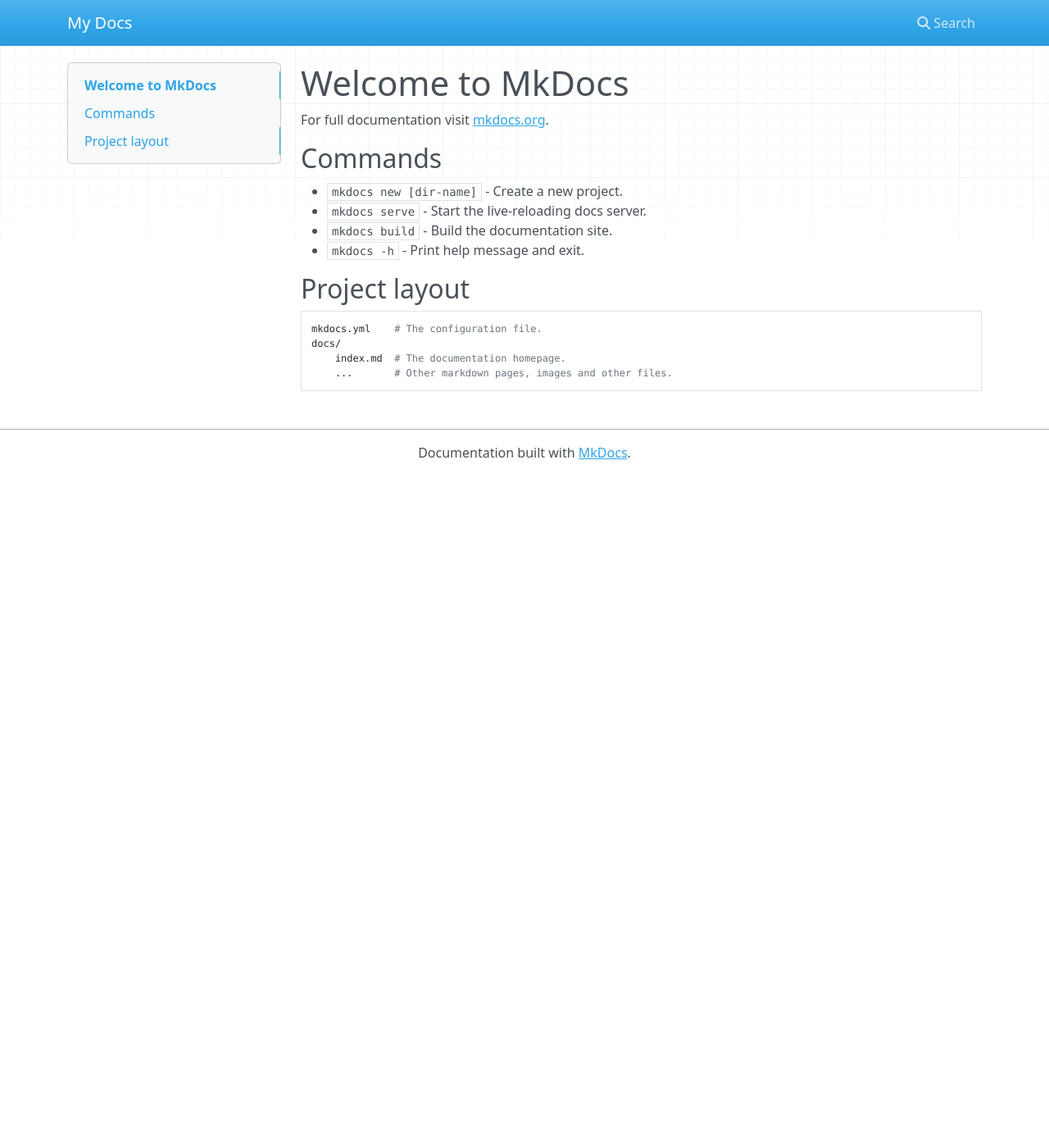
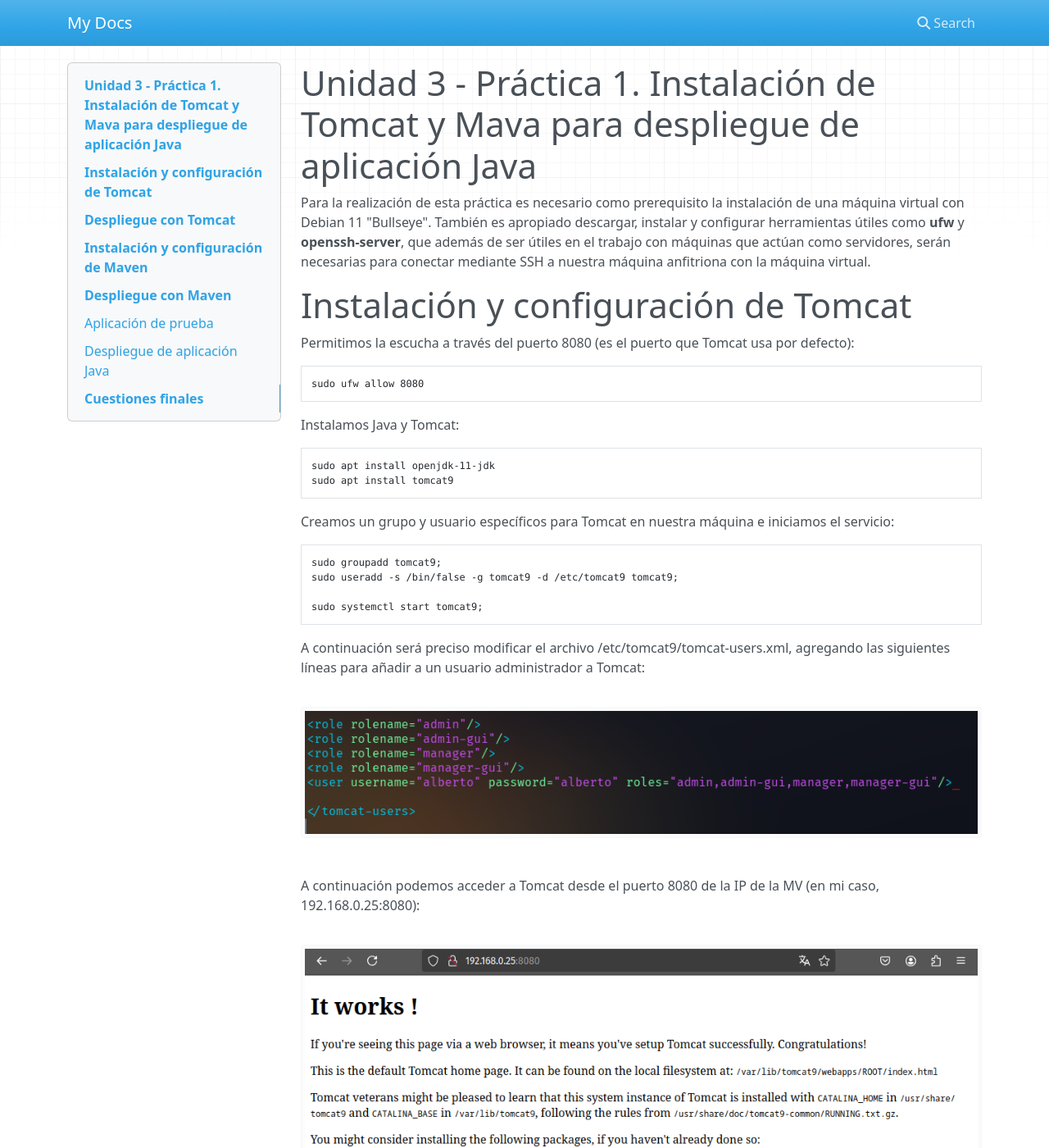
Before and after one commit to Albert0PB/P-rezBernabeu_Alberto_DAW_UD3_P1, an MkDocs documentation site: the page built from docs/index.md, in a window 1280 px wide and 1400 px high. Shown: the whole window at 82% size. Built offline with MkDocs 1.6.1, drawn with Linux system fonts in a browser that asks for light colours; nearby versions of some CDN libraries; some of the changed text lies outside the part shown.

Commit message:
añade cuestiones finales

````diff
--- a/docs/index.md
+++ b/docs/index.md
@@ -1,17 +1,171 @@
-# Welcome to MkDocs
+# Unidad 3 - Práctica 1. Instalación de Tomcat y Mava para despliegue de aplicación Java
 
-For full documentation visit [mkdocs.org](https://www.mkdocs.org).
+Para la realización de esta práctica es necesario como prerequisito la instalación
+de una máquina virtual con Debian 11 "Bullseye". También es apropiado descargar,
+instalar y configurar herramientas útiles como **ufw** y **openssh-server**, que además
+de ser útiles en el trabajo con máquinas que actúan como servidores, serán necesarias
+para conectar mediante SSH a nuestra máquina anfitriona con la máquina virtual.
 
-## Commands
+# Instalación y configuración de Tomcat
 
-* `mkdocs new [dir-name]` - Create a new project.
-* `mkdocs serve` - Start the live-reloading docs server.
-* `mkdocs build` - Build the documentation site.
-* `mkdocs -h` - Print help message and exit.
+Permitimos la escucha a través del puerto 8080 (es el puerto que Tomcat usa por defecto):
 
-## Project layout
+```console
+sudo ufw allow 8080
+```
 
-    mkdocs.yml    # The configuration file.
-    docs/
-        index.md  # The documentation homepage.
-        ...       # Other markdown pages, images and other files.
+Instalamos Java y Tomcat:
+
+```console
+sudo apt install openjdk-11-jdk
+sudo apt install tomcat9
+```
+
+Creamos un grupo y usuario específicos para Tomcat en nuestra máquina e iniciamos el
+servicio:
+```console
+sudo groupadd tomcat9;
+sudo useradd -s /bin/false -g tomcat9 -d /etc/tomcat9 tomcat9;
+
+sudo systemctl start tomcat9;
+```
+
+A continuación será preciso modificar el archivo /etc/tomcat9/tomcat-users.xml,
+agregando las siguientes líneas para añadir a un usuario administrador a Tomcat:
+
+![Configuración Tomcat](images/conf_tomcat.png)
+
+A continuación podemos acceder a Tomcat desde el puerto 8080 de la IP de la MV
+(en mi caso, 192.168.0.25:8080):
+
+![Tomcat funciona](images/tomcat_funciona.png)
+
+Ahora debemos instalar el paquete 'tomcat9-admin', que se encarga de administrar
+las aplicaciones web de Tomcat:
+
+```console
+sudo apt install tomcat9-admin
+```
+
+Y podremos acceder al gestor de aplicaciones web indicando el nombre y clave de
+usuarios que anteriormente añadimos a la configuración de Tomcat en la MV. Esta
+vez, es necesario indicar que accedemos al recurso alojado en /manager/html (
+es decir, 192.168.0.25:8080/manager/html, en mi caso particular):
+
+![Tomcat Web Manager](images/tomcat_manager.png)
+
+También podemos acceder al gestor de MV de Tomcat indicando igualmente usuario
+y clave (esta vez desde 192.168.0.25:8080/host-manager/html):
+
+![Tomcat Host Manager](images/tomcat_host_manager.png)
+
+
+# Despliegue con Tomcat
+
+Una vez configurado Tomcat, podemos desplegar una aplicación indicando un archivo
+con extensión '.war':
+
+![Subir war](./images/subida_war.png)
+
+Ahora, en el apartado "Aplicaciones", podremos encontrar la aplicación que hemos
+desplegado y acceder a ella desde la ruta que viene indicada. En mi caso, la
+aplicación se encuentra en '/sample'. Accediendo a ella:
+
+![Aplicación desplegada](./images/sample_desplegada.png)
+
+
+
+# Instalación y configuración de Maven
+
+Para instalar Maven sólo hace falta ejecutar:
+
+```console
+sudo apt install maven
+```
+
+Ahora tendremos que volver a modificar el archivo de configuración
+'/etc/tomcat9/tomcat-users.xml' para añadir el rol de 'manager-script' y un nuevo
+usuario con tal rol, que debe ser diferente al usuario que ya habíamos creado en
+la instalación y configuración de Tomcat. En mi caso, el archivo ha quedado tal que:
+
+![Nueva configuración Tomcat](./images/cambio_conf_tomcat.png)
+
+Además, también tendremos que especificar esta información en el archivo de configuración
+/etc/maven/settings.xml, dentro del bloque 'servers':
+
+![Configuración Maven](./images/conf_maven.png)
+
+
+# Despliegue con Maven
+
+## Aplicación de prueba
+
+Para realizar el despliegue, utilizaré una aplicación de prueba en primer lugar. Primero,
+ejecuto:
+```console
+mvn archetype:generate -DgroupId=alberto -DartifactId=aplicacion-prueba -DarchetypeArtifactId=maven-archetype-webapp -DinteractiveMode=false
+```
+
+Ahora, en el proyecto del directorio 'aplicacion-prueba/' que hemos generado, modificamos
+el archivo 'pom.xml'. En el bloque 'build' se añaden las siguientes líneas:
+
+```xml
+<build>
+        <finalName>aplicacion-prueba</finalName>
+        <plugins>
+	        <plugin>
+        		<groupId>org.apache.tomcat.maven</groupId>
+		        <artifactId>tomcat7-maven-plugin</artifactId>
+		        <version>2.2</version>
+		        <configuration>
+				<url>http://localhost:8080/manager/text</url>
+				<server>Tomcat.P.3.1</server>
+				<path>/myapp</path>
+		        </configuration>
+	        </plugin>
+        </plugins>
+</build>
+```
+
+Tras lo cual ejecutamos:
+
+```console
+mvn tomcat7:deploy
+```
+Y si todo está correcto, Maven debe arrojar un mensaje "BUILD SUCCESS". Al volver a
+Tomcat ("ip_servidor:8080/manager" si accedemos desde la máquina anfitriona o
+"localhost:8080/manager" si accedemos desde la MV del servidor), encontraremos nuestra
+aplicación desplegada:
+
+![Aplicación de prueba desplegada](./images/prueba_despliegue_mvn.png)
+
+
+## Despliegue de aplicación Java
+
+Ahora que hemos comprobado que el despliegue puede realizarse correctamente sin errores,
+podemos realizar el despliegue de una aplicación real de Java. Para ello, podemos clonar
+una aplicación desde GitHub con:
+
+```console
+git clone https://github.com/cameronmcnz/rock-paper-scissors.git
+git checkout patch-1
+# En el caso de este proyecto, debemos posicionarnos en la rama 'patch-1'
+```
+
+De nuevo, modificamos el archivo 'pom.xml' y le agregamos el mismo bloque 'plugin' del
+caso anterior. Volvemos a ejecutar el despliegue y si entramos a Tomcat podremos
+encontrar la aplicación lista:
+
+![Aplicacion lista en Tomcat](./images/tomcat_aplicacion.png)
+
+Y podremos acceder desde la ruta a la aplicación:
+
+![Aplicación desplegada](./images/aplicacion_desplegada.png)
+
+
+# Cuestiones finales
+
+Las contraseñas que maneja Tomcat se almacenan como texto plano ya que para el acceso a bases de datos,
+Tomcat necesita las contraseñas originales. Incluso si la contraseña fuese encriptada, como Tomcat es
+de código abierto, un posible atacante conocerá los métodos de encriptación y desencriptación de Tomcat,
+por lo que no existiría una seguridad efectiva en este sentido.
````
Also changed, not shown: docs/images/aplicacion_desplegada.png (added), docs/images/cambio_conf_tomcat.png (added), docs/images/conf_maven.png (added), docs/images/conf_tomcat.png (added), docs/images/prueba_despliegue_mvn.png (added), docs/images/sample_desplegada.png (added), docs/images/subida_war.png (added), docs/images/tomcat_aplicacion.png (added), docs/images/tomcat_funciona.png (added), docs/images/tomcat_host_manager.png (added), docs/images/tomcat_manager.png (added).
